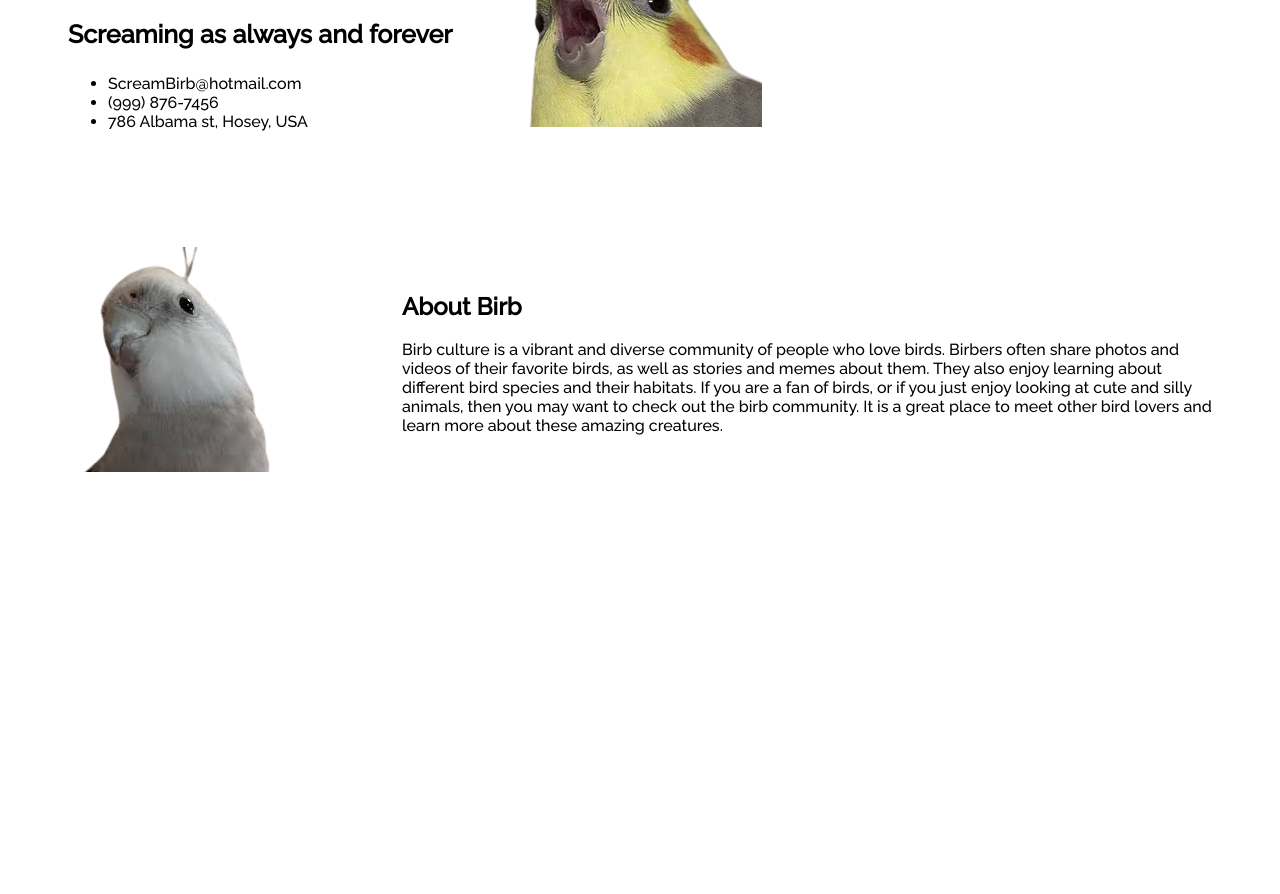
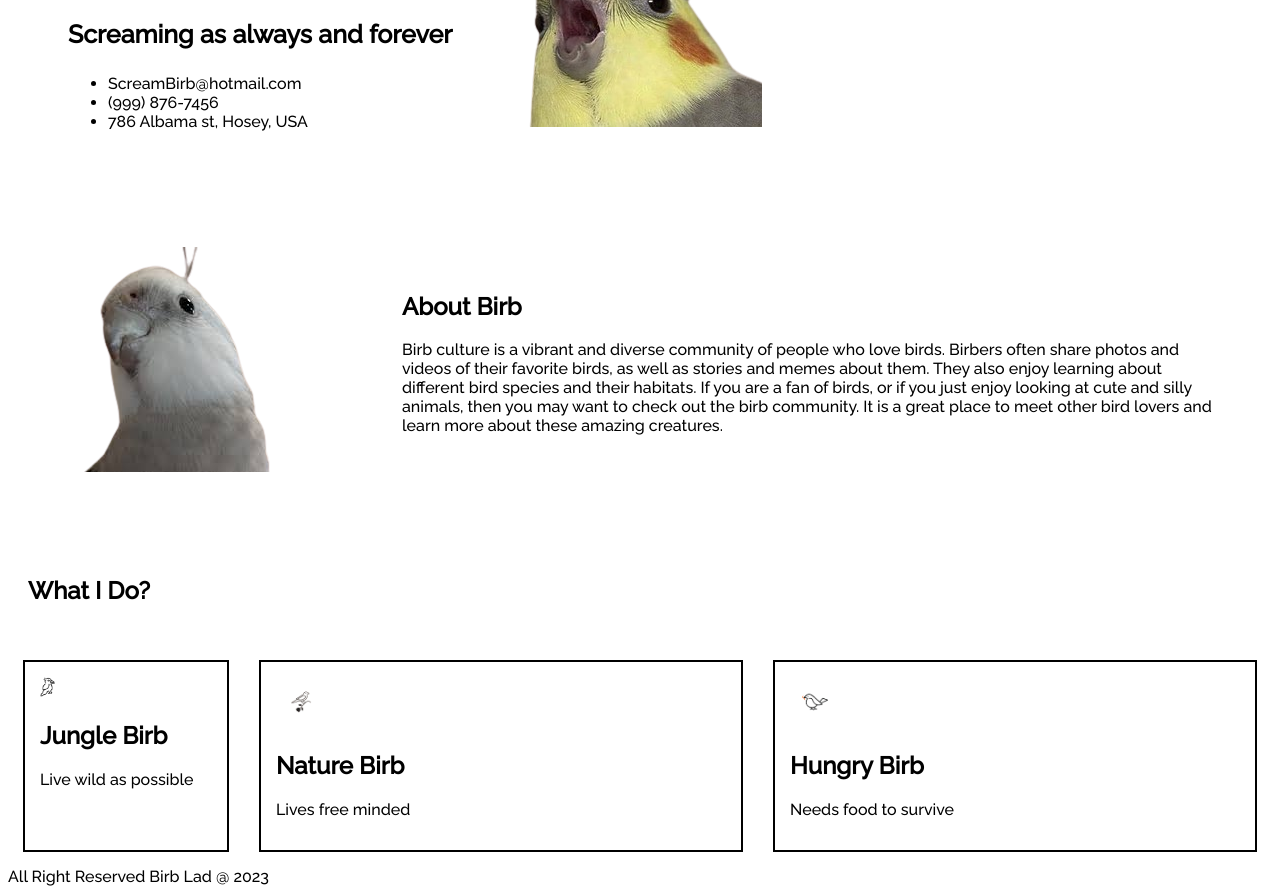
Before and after one commit to Birb0071/Assignment-1, a plain HTML site: page Index.html in a window 1280 px wide. Shown: the part 131-1025 px from the top of the page. Before the commit the page ends 800 px from the top, so only its background shows below. Drawn offline with Linux system fonts and the light colour scheme.

Commit message:
Done part3

```diff
--- a/Assignment1.css
+++ b/Assignment1.css
@@ -35,6 +35,7 @@ margin-left: 60px;
   justify-content: center;
   margin-left: 50px;
   align-items: center;
+  margin-bottom: 100px;
 }
 
 .about-birb {
@@ -43,3 +44,23 @@ margin-left: 60px;
 }
 
 /*  part 2  */
+
+
+/* part 3 */
+.part3h{
+  margin-bottom: 40px;
+  margin-left: 20px;
+}
+
+.cube{
+  border: 2px solid black;
+  width: 450px;
+  padding: 15px;
+  margin: 15px 15px 15px;
+}
+
+.insider{
+  display: flex;
+
+}
+/* part3 */
--- a/Index.html
+++ b/Index.html
@@ -29,7 +29,7 @@
 </ul>
     </div>
     <div class="scream_img">
-     <a href="https://www.dc.com/" class=""><img src="/Scream_Birb.png" alt=""/></a>
+     <a href="https://www.dc.com/" class="" target="_blank"><img src="/Scream_Birb.png" alt=""/></a>
 
     </div>
 
@@ -39,7 +39,7 @@
    <!-- SECTION 2 STARTS -->
    <section class="part2">
 <div class="lone1">
-  <a href="https://www.dictionary.com/e/slang/birb/" class=""><img src="/Lone_Birb.png" alt=""/>
+  <a href="https://www.dictionary.com/e/slang/birb/" class="" target="_blank"><img src="/Lone_Birb.png" alt=""/>
   </a>
 
 </div>
@@ -53,5 +53,44 @@ If you are a fan of birds, or if you just enjoy looking at cute and silly animal
 </div>
    </section>
    <!-- SECTION 2 ENDS -->
+
+<section>   <!-- section 3 -->
+  <div class="part3h">
+   <h1>What I Do?</h1>
+ </div>
+ <div class="insider">
+   <div class="cube">
+     <a href="https://en.wikipedia.org/wiki/Jungle" class="" target="_blank"><img src="/Jungle_birb.png" alt="" height="20px" width="15px"/></a>
+     <h2>Jungle Birb</h2>
+     <p>
+       Live wild as possible
+     </p>
+   </div>
+
+ <div class="insider">
+   <div class="cube">
+     <a href="https://www.nature.com/" class="" target="_blank"><img src="/Nature_birb.png" alt="" height="50px" width="50px"/></a>
+     <h2>Nature Birb</h2>
+     <p>
+       Lives free minded
+     </p>
+   </div>
+
+ <div class="insider">
+   <div class="cube">
+     <a href="https://www.merriam-webster.com/dictionary/hungry" target="_blank"><img src="/Hungry_birb.png" alt="" height="50px" width="50px"/></a>
+     <h2>Hungry Birb</h2>
+     <p>
+       Needs food to survive
+     </p>
+   </div>
+
+
+
+ </div></section>
+ <footer> All Right Reserved Birb Lad @ 2023</footer>
+  <!-- section 3 -->
+
 </body>
+
 </html>
```
